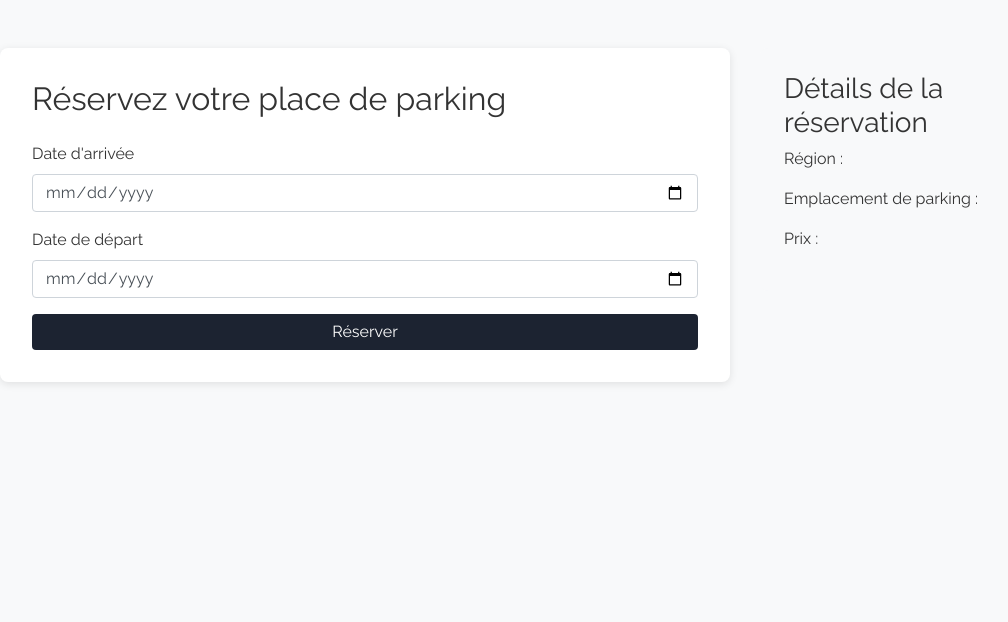
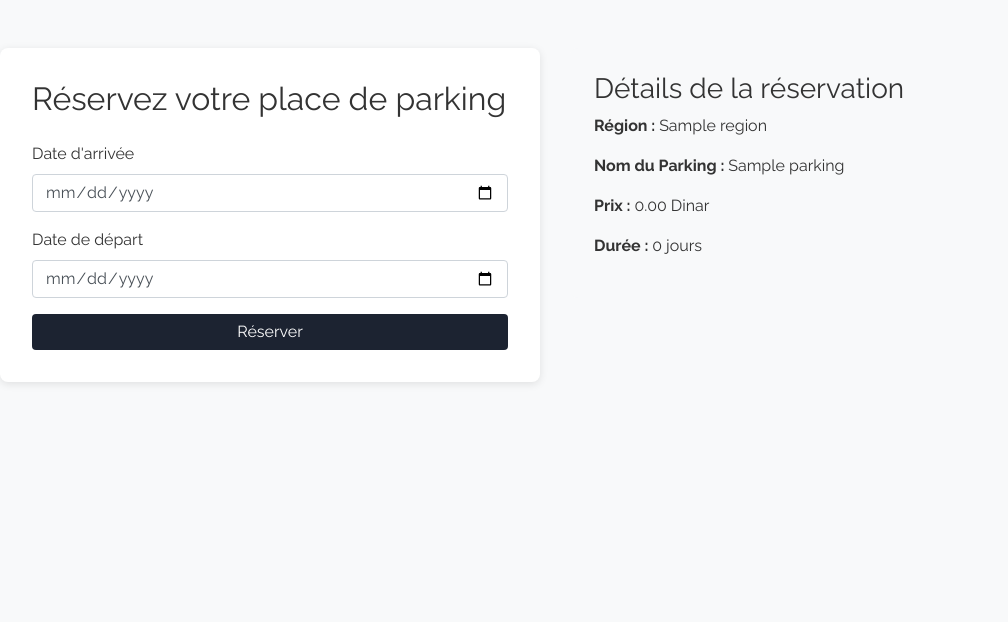
Before and after one commit to Abusooma/Smart-Parking, a Django app: page /reservation/1/ in a window 1280 px wide. Shown: the part 62-684 px from the top of the page, without its empty margins (85-1093 px from the left). Run offline with Django 5.2, Linux system fonts and the light colour scheme; tables that the repository leaves empty hold one stand-in row (values such as "Sample post"); some libraries are stand-ins or nearby versions.

Commit message:
Feat: Add parking reservation View

```diff
--- a/smartparking/models.py
+++ b/smartparking/models.py
@@ -85,12 +85,13 @@ class Parking(models.Model):
 
 
 class Reservation(models.Model):
-    parking = models.ForeignKey(Parking, on_delete=models.CASCADE, related_name='reservations')
+    parking = models.ForeignKey(Parking, on_delete=models.CASCADE, blank=True, related_name='reservations')
     client = models.ForeignKey(Client, on_delete=models.SET_NULL, null=True, blank=True, related_name='reservations')
     date_arrive = models.DateTimeField()
     date_sortie = models.DateTimeField()
     is_expired = models.BooleanField(default=False)
 
+    @property
     def verif_is_expired(self):
         if not self.is_expired and self.date_sortie < timezone.now() + timedelta(hours=24):
             self.is_expired = True
@@ -106,9 +107,17 @@ class Reservation(models.Model):
         random.shuffle(code)
         return ''.join(code)
 
+    @property
     def calculate_price(self):
-        duration = (self.date_sortie - self.date_arrive).total_seconds() / 3600
-        return self.parking.tarif * duration
+        duration = (self.date_sortie - self.date_arrive).days
+
+        if duration == 0:
+            duration += 1
+
+        if (self.date_sortie - self.date_arrive).seconds > 0:
+            duration += 1
+
+        return float(self.parking.tarif) * duration
 
     def __str__(self):
         return f"Réservation {self.id} pour {self.client} au {self.parking}"
--- a/smartparking/templates/smartparking/reservation.html
+++ b/smartparking/templates/smartparking/reservation.html
@@ -1,53 +1,70 @@
 {% extends 'landing/main.html' %}
-
 {% load static %}
 
-{% block title %} Reservation {% endblock %}
+{% block title %}Reservation{% endblock %}
+
 {% block content %}
-  <!-- Reservation Section -->
 <div class="container my-5 flex-grow-1">
   <div class="row">
-          <div class="col-md-8">
+    <div class="col-md-6">
       <div class="reservation-form">
         <h2 class="mb-4">Réservez votre place de parking</h2>
-              <form id="reservation-form">
+        <form id="reservation-form" method="post">
+          {% csrf_token %}
           <div class="form-group">
-                  <label for="arrival-date">Date d'arrivée</label>
-                  <input
-                    type="date"
-                    class="form-control"
-                    id="arrival-date"
-                    name="arrival-date"
-                    required
-                  />
+            <label for="id_date_arrive">Date d'arrivée</label>
+            <input type="date" class="form-control" id="id_date_arrive" name="date_arrive" required>
           </div>
           <div class="form-group">
-                  <label for="departure-date">Date de départ</label>
-                  <input
-                    type="date"
-                    class="form-control"
-                    id="departure-date"
-                    name="departure-date"
-                    required
-                  />
+            <label for="id_date_sortie">Date de départ</label>
+            <input type="date" class="form-control" id="id_date_sortie" name="date_sortie" required>
           </div>
-                <a type="submit" href="{% url 'paiement' %}" class="btn btn-primary btn-block">
-                  Réserver
-                </a>
+          <button type="submit" class="btn btn-primary btn-block">Réserver</button>
         </form>
       </div>
     </div>
-          <div class="col-md-4">
-            <div class="reservation-info">
-              <h3>Détails de la réservation</h3>
-              <p>Région : <span id="region-display"></span></p>
-              <p>
-                Emplacement de parking : <span id="location-display"></span>
-              </p>
-              <p>Prix : <span id="price-display"></span></p>
+    <div class="col-md-6">
+      <div class="reservation-info w-100">
+        <h3 class="w-100">Détails de la réservation</h3>
+        <p><strong>Région : </strong><span id="region-display">{{ parking.region.nom }}</span></p>
+        <p><strong>Nom du Parking : </strong><span id="location-display">{{ parking.nom }}</span></p>
+        <p><strong>Prix : </strong><span id="price-display">0.00</span> Dinar</p>
+        <p><strong>Durée : </strong><span id="duration-display">0</span> jours</p>
       </div>
     </div>
   </div>
 </div>
+{% endblock %}
 
+{% block extra_script %}
+<script src="https://code.jquery.com/jquery-3.6.0.min.js"></script>
+<script>
+    var parkingId = '{{ parking.id }}';
+    var calculatePriceUrl = "{% url 'calculate-price' %}";
+
+    $(document).ready(function() {
+        function updatePrice() {
+            var dateArrive = $('#id_date_arrive').val();
+            var dateSortie = $('#id_date_sortie').val();
+
+            if (dateArrive && dateSortie) {
+                $.ajax({
+                    url: calculatePriceUrl,
+                    data: {
+                        'parking_id': parkingId,
+                        'date_arrive': dateArrive,
+                        'date_sortie': dateSortie
+                    },
+                    dataType: 'json',
+                    success: function(data) {
+                        $('#price-display').text(data.price.toFixed(2));
+                        $('#duration-display').text(data.duration);
+                    }
+                });
+            }
+        }
+
+        $('#id_date_arrive, #id_date_sortie').on('change', updatePrice);
+    });
+</script>
 {% endblock %}
--- a/smartparking/urls.py
+++ b/smartparking/urls.py
@@ -5,4 +5,5 @@ urlpatterns = [
     path('', views.home_view, name='home'),
     path('reservation/<int:pk>/', views.reservation_view, name='reservation'),
     path('paiement/', views.paiement_view, name='paiement'),
+    path('calculate-price/', views.calculate_price, name='calculate-price')
 ]
--- a/smartparking/views.py
+++ b/smartparking/views.py
@@ -1,5 +1,21 @@
-from django.shortcuts import render
-from .models import Region, Parking
+import random
+import string
+from math import ceil
+from django.shortcuts import get_object_or_404
+from django.contrib.auth import get_user_model
+from datetime import datetime
+from django.shortcuts import render, redirect, get_object_or_404
+from .models import Region, Parking, Client, Reservation
+from django.http import JsonResponse
+from django.views.decorators.http import require_GET
+
+def format_date(da, ds):
+    return da.strftime('%d %B %Y'), ds.strftime('%d %B %Y')
+
+
+def generate_password(length=12):
+    characters = string.ascii_letters + string.digits + string.punctuation
+    return ''.join(random.choice(characters) for i in range(length))
 
 
 def home_view(request):
@@ -12,9 +28,119 @@ def home_view(request):
     return render(request, 'smartparking/index.html', context=context)
 
 
-def reservation_view(request, pk):
-    return render(request, 'smartparking/reservation.html')
+def reservation_view(request, *args, **kwargs):
+    pk = kwargs.get('pk')
+    parking = get_object_or_404(Parking, pk=pk)
+    parking_nom = parking.nom
+    region_nom = parking.region.nom
+
+    request.session['parking_id'] = parking.id
+
+    if request.method == 'POST':
+        date_arrive = request.POST.get('date_arrive')
+        date_sortie = request.POST.get('date_sortie')
+        request.session['date_arrive'] = date_arrive
+        request.session['date_sortie'] = date_sortie
+        return redirect('paiement')
+
+    context = {
+        'parking': parking,
+        'parking_nom': parking_nom,
+        'region_nom': region_nom
+    }
+    return render(request, 'smartparking/reservation.html', context=context)
 
 
 def paiement_view(request):
-    return render(request, 'smartparking/paiement.html')
+    parking_id = request.session.get('parking_id')
+    date_arrive = request.session.get('date_arrive')
+    date_sortie = request.session.get('date_sortie')
+    price = request.session.get('price')
+
+    if not all([parking_id, date_arrive, date_sortie, price]):
+        # Rediriger vers une page d'erreur ou la page d'accueil si les données sont manquantes
+        return redirect('home')
+
+    parking = get_object_or_404(Parking, pk=parking_id)
+    date_arrive = datetime.strptime(date_arrive, '%Y-%m-%d')
+    date_sortie = datetime.strptime(date_sortie, '%Y-%m-%d')
+
+    region_name = parking.region.nom
+    parking_name = parking.nom
+    date_arrive_str, date_sortie_str = format_date(da=date_arrive, ds=date_sortie)
+
+    if request.method == 'POST':
+        email = request.POST.get('email')
+        if not email:
+            # Gérer l'erreur si l'email n'est pas fourni
+            return render(request, 'smartparking/paiement.html', {'error': 'Email is required'})
+
+        User = get_user_model()
+        user, created = User.objects.get_or_create(
+            email=email, defaults={'user_type': 'client'})
+
+        if created:
+            password = generate_password()
+            user.set_password(password)
+            user.save()
+            # Ici, vous devriez envoyer un email à l'utilisateur avec son mot de passe
+            # Pour l'instant, nous allons juste l'afficher dans la console
+            print(f"Nouveau mot de passe pour {email}: {password}")
+
+        client_profile, _ = Client.objects.get_or_create(user=user)
+
+        # Création de Reservation
+        Reservation.objects.create(
+            parking=parking,
+            client=client_profile,
+            date_arrive=date_arrive,
+            date_sortie=date_sortie
+        )
+
+        # Nettoyage de la session
+        for key in ['parking_id', 'date_arrive', 'date_sortie', 'price']:
+            request.session.pop(key, None)
+
+        return redirect('home')
+
+    context = {
+        'region_name': region_name,
+        'parking_name': parking_name,
+        'date_arrive': date_arrive_str,
+        'date_sortie': date_sortie_str,
+        'prix': price
+    }
+
+    return render(request, 'smartparking/paiement.html', context=context)
+
+
+def calculate_price(request):
+    parking_id = request.GET.get('parking_id')
+    date_arrive = request.GET.get('date_arrive')
+    date_sortie = request.GET.get('date_sortie')
+
+    if not parking_id:
+        return JsonResponse({'error': 'Parking ID is required'}, status=400)
+
+    try:
+        parking = get_object_or_404(Parking, id=parking_id)
+        date_arrive = datetime.strptime(date_arrive, '%Y-%m-%d')
+        date_sortie = datetime.strptime(date_sortie, '%Y-%m-%d')
+
+        duration = (date_sortie - date_arrive).days
+
+        if duration == 0:
+            duration +=1
+
+        if (date_sortie - date_arrive).seconds > 0:
+            duration += 1
+
+        price = float(parking.tarif) * duration
+        request.session['price'] = str(price)
+
+        return JsonResponse({
+            'price': price,
+            'duration': duration
+        })
+    except Exception as e:
+        return JsonResponse({'error': 'Une erreur est survenue'}, status=500)
--- a/templates/landing/main.html
+++ b/templates/landing/main.html
@@ -51,7 +51,7 @@
           </div>
         </div>
       </footer>
-
+      <script src="{% static 'bootstrap/js/bootstrap.bundle.min.js' %}"></script>
   {% block extra_script %}
   {% endblock %}
   </body>
```
Also changed, not shown: smartparking/templates/smartparking/paiement.html (+9 -8 lines), static/js/reservation.js (added, +24 -0 lines). Lines whose indentation alone changed are shown as unchanged.
